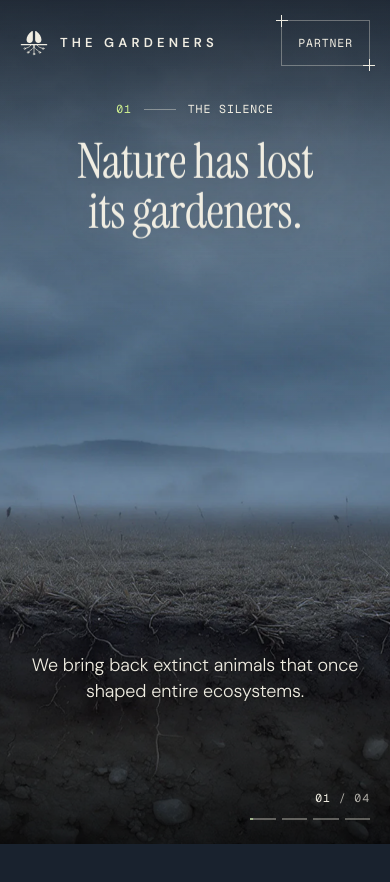
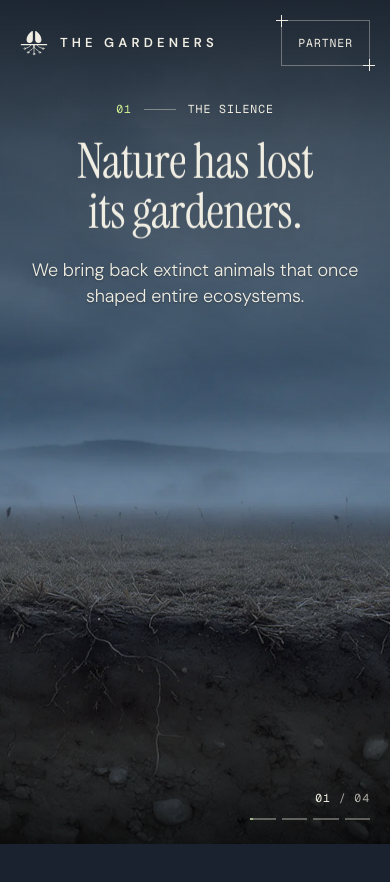
Before and after one commit to VerticalAISolutions/vca, a Next.js app: page / in a window 390 px wide. Shown: the top 882 px of the page. Built offline with nearby package versions, Linux system fonts and the light colour scheme.

Commit message:
feat(mobile): lead sits directly under the headline, as on desktop
Mobile scene copy no longer drops to the bottom of the screen; the top
reading veil is extended so the lead stays legible over the bull.

Co-Authored-By: Claude Opus 5.5 <noreply@anthropic.com>

```diff
--- a/app/LandscapeScroll.tsx
+++ b/app/LandscapeScroll.tsx
@@ -299,7 +299,7 @@ export default function LandscapeScroll() {
           ) : (
             <div className="pointer-events-none absolute inset-0 hidden bg-[linear-gradient(90deg,rgb(12_17_25/0.66)_0%,rgb(12_17_25/0.42)_26%,rgb(12_17_25/0.12)_46%,transparent_60%)] md:block" />
           )}
-          <div className="pointer-events-none absolute inset-x-0 top-0 h-[48svh] bg-gradient-to-b from-[rgb(12_17_25/0.62)] via-[rgb(12_17_25/0.3)] to-transparent md:hidden" />
+          <div className="pointer-events-none absolute inset-x-0 top-0 h-[60svh] bg-gradient-to-b from-[rgb(12_17_25/0.7)] via-[rgb(12_17_25/0.42)] to-transparent md:hidden" />
           {/* soft top edge for the navigation */}
           <div className="pointer-events-none absolute inset-x-0 top-0 h-36 bg-gradient-to-b from-[rgb(15_21_30/0.5)] to-transparent" />
           {/* last scene: the image bottom settles into the night colour the next section starts with */}
@@ -323,7 +323,7 @@ export default function LandscapeScroll() {
               </h2>
             )}
             <p
-              className={`ls-body t-lead mt-auto max-w-[32ch] text-bone [text-shadow:0_1px_2px_rgb(0_0_0/0.3)] md:mt-7 motion-reduce:mt-6 ${s.reveal ? "md:max-w-[36ch]" : ""} ${i > 0 ? "motion-safe:opacity-0" : ""}`}
+              className={`ls-body t-lead mt-5 max-w-[32ch] text-bone [text-shadow:0_1px_2px_rgb(0_0_0/0.3)] md:mt-7 motion-reduce:mt-6 ${s.reveal ? "md:max-w-[36ch]" : ""} ${i > 0 ? "motion-safe:opacity-0" : ""}`}
             >
               {s.body}
             </p>
```
